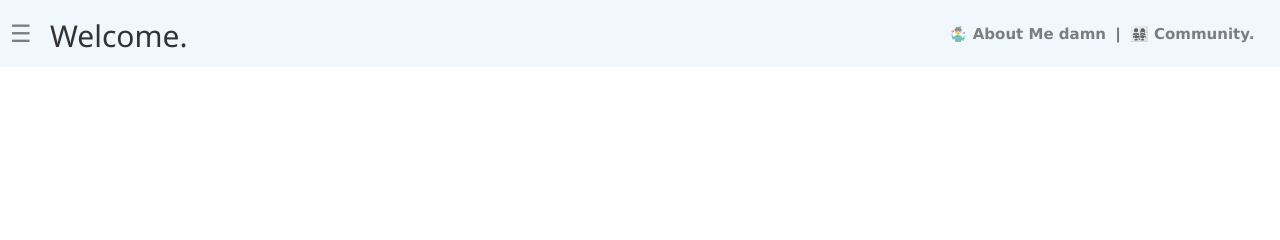
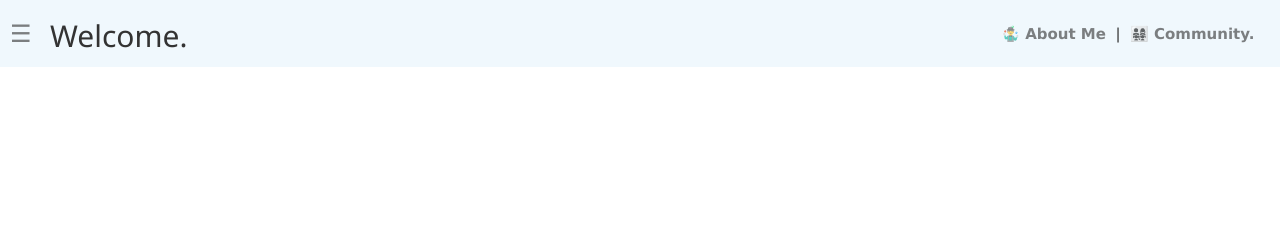
Before and after one commit to AchiraALX/feealu, a Django app: page /comm/ in a window 1280 px wide. Shown: the top 240 px of the page. Run offline with Django 4.2, Linux system fonts and the light colour scheme; data that the repository does not hold is empty; some libraries are stand-ins or nearby versions.

Commit message:
Update index.html

```diff
--- a/home/templates/index.html
+++ b/home/templates/index.html
@@ -37,7 +37,7 @@
         <div id="community_btn">
             <a href=" {% url 'about' %} ">
                 <div>
-                    🤹‍♂️ About Me damn
+                    🤹‍♂️ About Me
                 </div>
             </a>
                 &nbsp; | &nbsp;
```
